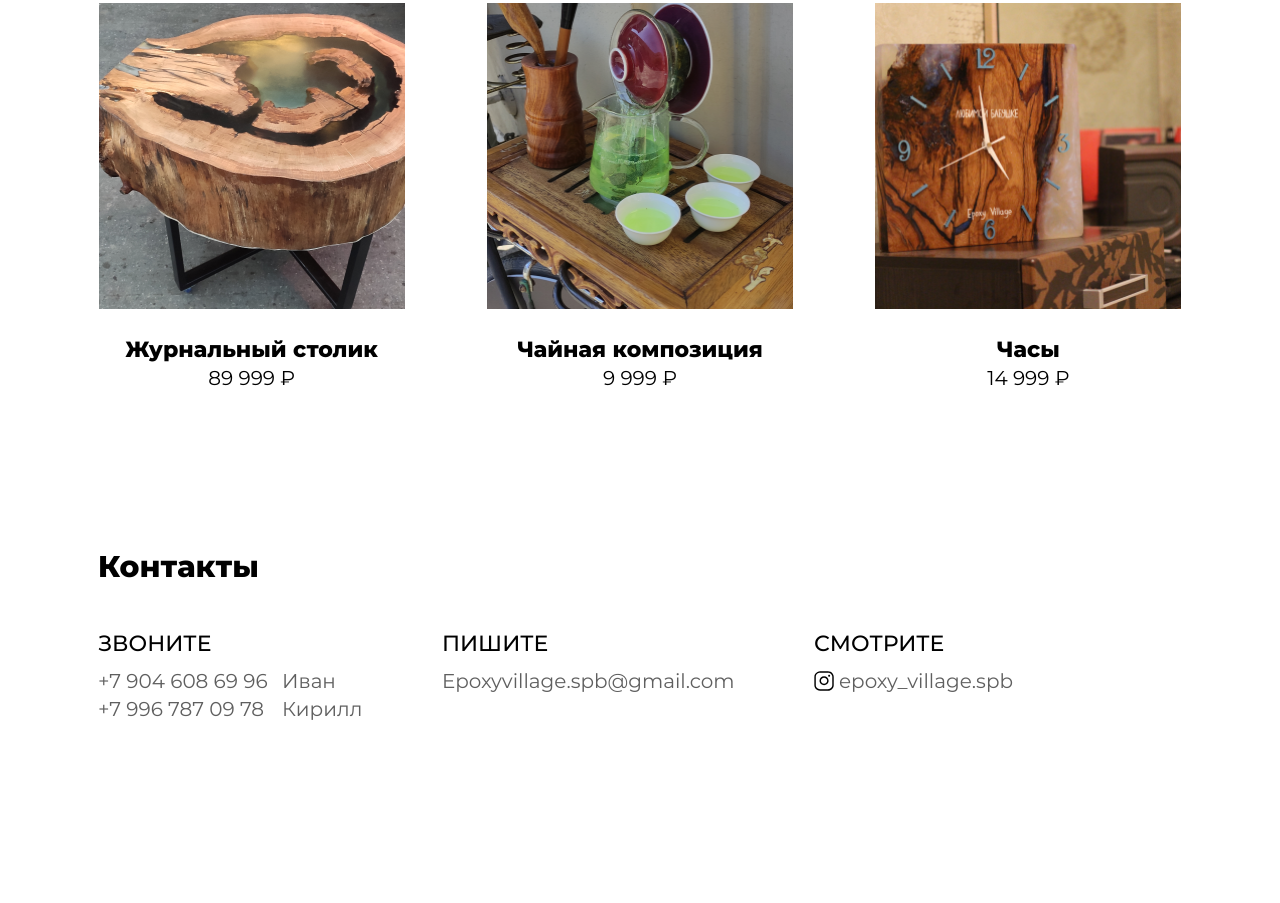
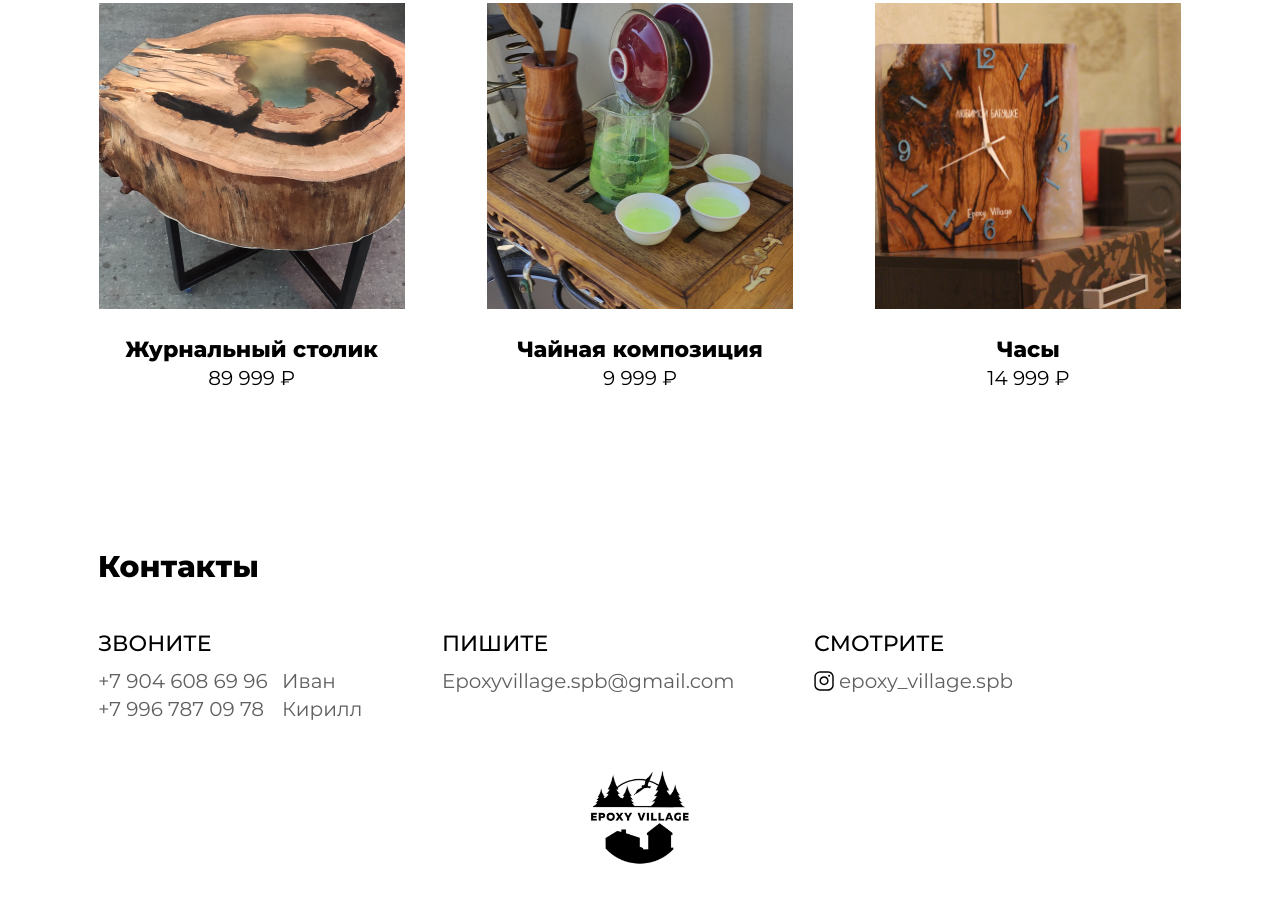
Before and after one commit to paul-ondev/epoxy, a plain HTML site: page catalog.html in a window 1280 px wide. Shown: the part 2113-3016 px from the top of the page. Before the commit the page ends 2920 px from the top, so only its background shows below. Drawn offline with Linux system fonts and the light colour scheme.

Commit message:
small refactoring

```diff
--- a/catalog.html
+++ b/catalog.html
@@ -3,7 +3,7 @@
 <head>
     <meta charset="UTF-8">
     <title>EpoxyVillage - Catalog</title>
-    <link rel="icon" type="image/x-icon" href="/icon/icons8-table-50.png">
+    <link rel="icon" type="image/x-icon" href="/icon/favicon.ico">
     <link rel="stylesheet" href="reset.css">
     <link rel="stylesheet" href="main.css">
 </head>
@@ -146,6 +146,9 @@
             </div>
         </div>
     </div>
+    <div class="footerLogo">
+        <img src="/Photo/footerLogo.jpg" alt="logo">
+    </div>
 </footer>
 </body>
 </html>
```
